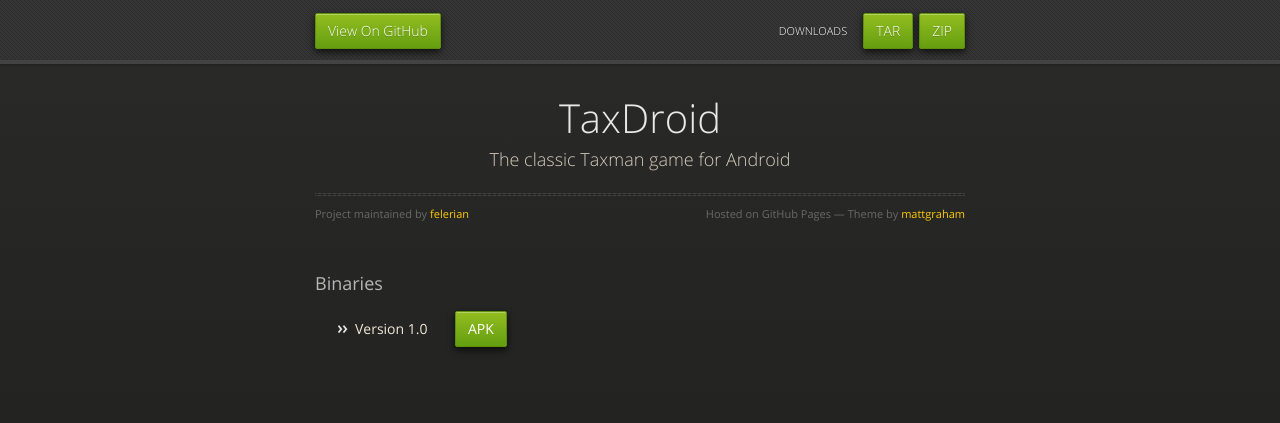
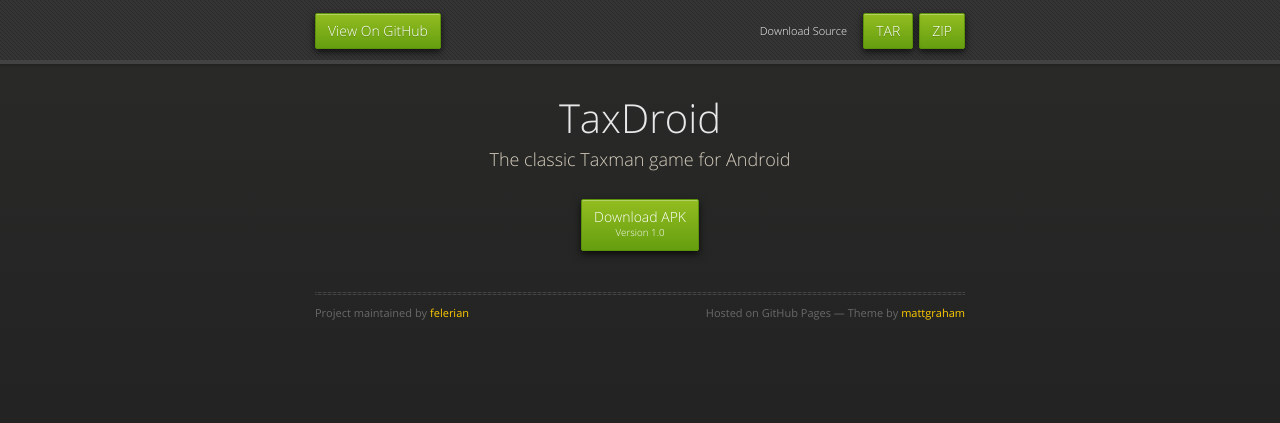
Before and after one commit to felerian/taxdroid, a plain HTML site: page index.html in a window 1280 px wide. Drawn offline with nearby package versions, Linux system fonts and the light colour scheme.

Commit message:
Removed github-hosted binaries

```diff
--- a/index.html
+++ b/index.html
@@ -23,7 +23,7 @@
           <li class="fork"><a href="https://github.com/felerian/taxdroid">View On GitHub</a></li>
           <li class="downloads"><a href="https://github.com/felerian/taxdroid/zipball/master">ZIP</a></li>
           <li class="downloads"><a href="https://github.com/felerian/taxdroid/tarball/master">TAR</a></li>
-          <li class="title">DOWNLOADS</li>
+          <li class="title">Download Source</li>
         </nav>
       </div><!-- end header -->
 
@@ -33,15 +33,15 @@
         <div id="title">
           <h1>TaxDroid</h1>
           <p>The classic Taxman game for Android</p>
+
+          <p><a class="downloads" href="http://taxdroid.rebreok.de/TaxDroid_1.0.apk">Download APK<br/><span style="font-size: 70%">Version 1.0</span></a></p>
+          <br/>
+
           <hr>
           <span class="credits left">Project maintained by <a href="https://github.com/felerian">felerian</a></span>
           <span class="credits right">Hosted on GitHub Pages &mdash; Theme by <a href="http://twitter.com/#!/michigangraham">mattgraham</a></span>
         </div>
 
-        <h3>Binaries</h3>
-        <ul>
-            <li><span style="display: inline-block; width: 100px">Version 1.0</span><a class="downloads" href="binaries/TaxDroid_1.0.apk">APK</a></li>
-        </ul>
       </section>
 
     </div>
```
Also changed, not shown: 2 other files.
